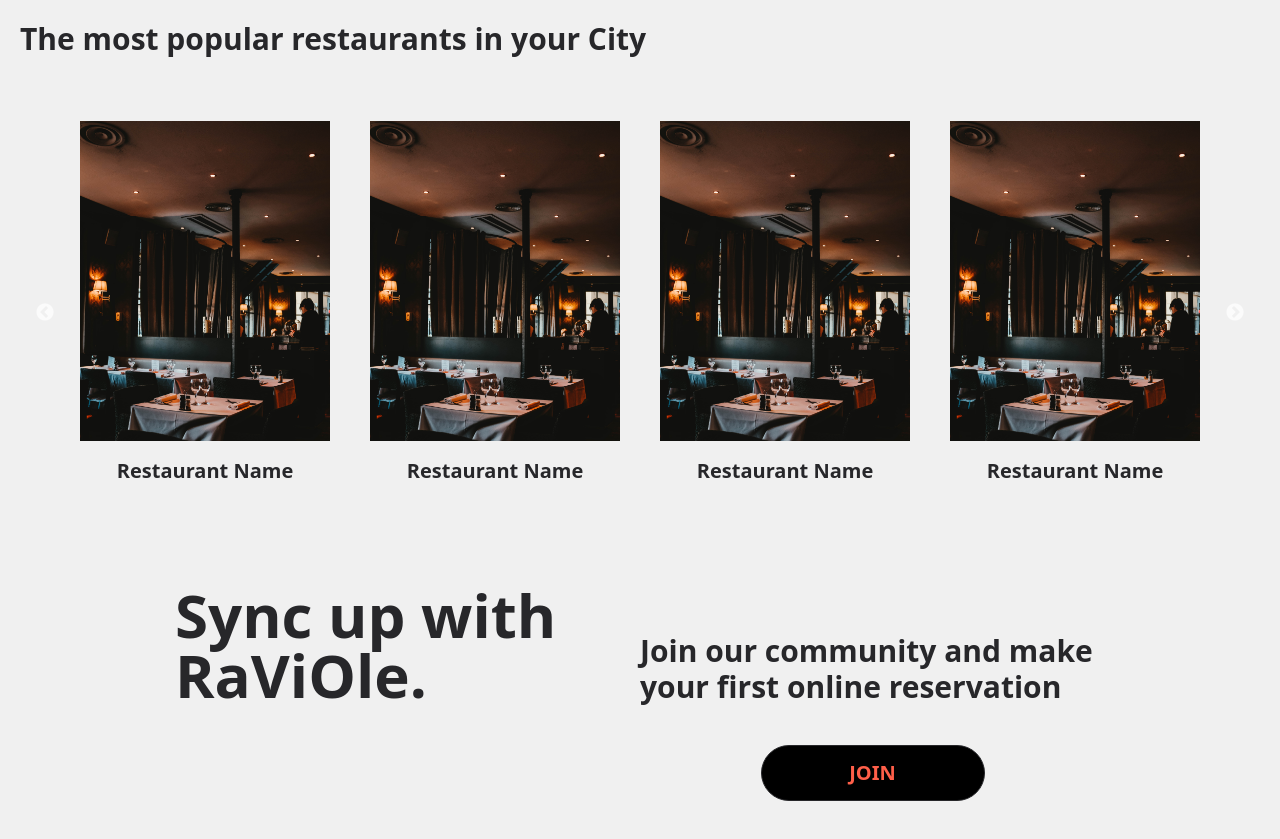
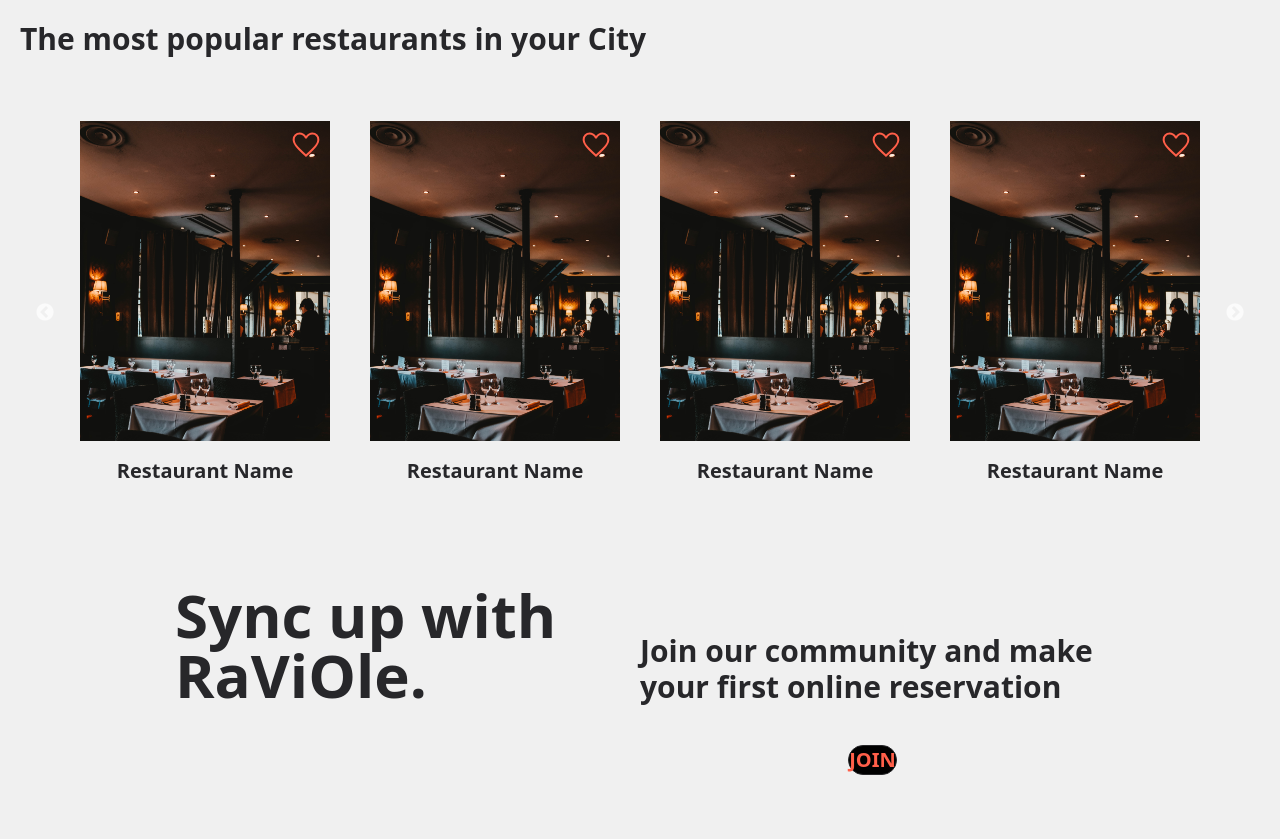
Before and after one commit to trenkenshu/Restaurants-UI, a React (Create React App) app: page / in a window 1280 px wide. Shown: the part 1167-2006 px from the top of the page. Built offline with nearby package versions, Linux system fonts and the light colour scheme.

Commit message:
fix: update buttons settings

```diff
--- a/src/components/ButtonBlack/ButtonBlack.tsx
+++ b/src/components/ButtonBlack/ButtonBlack.tsx
@@ -1,14 +1,18 @@
 import React, { FC } from 'react';
 
 interface ButtonBlackProps {
+    width: number | string;
+    height: number | string;
     buttonText: string;
     fontsize?: number | string;
 }
 
-const ButtonBlack: FC<ButtonBlackProps> = ({ fontsize, buttonText }) => {
+const ButtonBlack: FC<ButtonBlackProps> = ({ width, height, fontsize, buttonText }) => {
+    const w = `w-${width}`;
+    const h = `h-${height}`;
     return (
         <button
-            className={`w-full h-full text-${fontsize} mx-auto items-center bg-black text-corall hover:bg-smoke-gray hover:text-zinc-800 border border-zinc-800 rounded-full font-semibold`}
+            className={`${w} ${h} text-${fontsize} items-center bg-black text-corall hover:bg-smoke-gray hover:text-zinc-800 border border-zinc-800 rounded-full font-semibold`}
         >
             {buttonText}
         </button>
--- a/src/components/ButtonFavorite/ButtonFavorite.tsx
+++ b/src/components/ButtonFavorite/ButtonFavorite.tsx
@@ -5,13 +5,8 @@ interface ButtonFavoriteProps {
 }
 
 const ButtonFavorite: FC<ButtonFavoriteProps> = ({ filled }) => {
-    const bg = filled ? 'favoriteFilled' : 'favorite';
-    return (
-        <button
-            className={`w-8 h-8 bg-${bg}
-            bg-cover absolute right-2 top-2 hover:bg-favoriteFilled`}
-        ></button>
-    );
+    const bg = filled ? 'bg-favoriteFilled' : 'bg-favorite';
+    return <button className={`w-full h-full ${bg} bg-cover hover:bg-favoriteFilled`}></button>;
 };
 
 export default ButtonFavorite;
--- a/src/components/RegistrationProposal/RegistrationProposal.tsx
+++ b/src/components/RegistrationProposal/RegistrationProposal.tsx
@@ -18,8 +18,13 @@ const RegistrationProposal = () => {
             <div className='w-9/12 m-auto flex'>
                 <div className='hidden lg:block w-1/2'></div>
                 <div className='lg:w-1/2 flex justify-center mt-10 m-auto'>
-                    <div className='w-56 h-14'>
-                        <ButtonBlack fontsize={'xl'} buttonText={content.RegistrationProposal.join[lang]} />
+                    <div>
+                        <ButtonBlack
+                            width={56}
+                            height={14}
+                            fontsize={'xl'}
+                            buttonText={content.RegistrationProposal.join[lang]}
+                        />
                     </div>
                 </div>
             </div>
--- a/src/components/RestaurantCart/RestaurantCart.tsx
+++ b/src/components/RestaurantCart/RestaurantCart.tsx
@@ -9,7 +9,9 @@ const RestaurantCart = () => {
     return (
         <div className='flex flex-col w-full h-80 lg:h-96 px-5'>
             <div className='w-full h-full bg-randomRest bg-cover bg-no-repeat bg-bottom overflow-y-hidden relative'>
-                <ButtonFavorite />
+                <div className='w-8 h-8 absolute right-2 top-2'>
+                    <ButtonFavorite />
+                </div>
                 <div className='flex flex-col w-full h-4/5 bg-smoke-gray  dark:bg-zinc-800 transition-all translate-y-64 lg:translate-y-80 duration-1000 hover:translate-y-24 py-4 px-2 cursor-pointer'>
                     <h4 className='text-xl text-center font-bold pb-6 dark:text-smoke-gray'>Restaurant Name</h4>
                     <p className='text-xs mb-2 italic leading-3 dark:text-smoke-gray hidden h-12 overflow-y-auto lg:block'>
@@ -27,8 +29,8 @@ const RestaurantCart = () => {
                     <p className='dark:text-smoke-gray mb-4'>
                         <span className='font-semibold'>{content.restaurantCart.averageCheck[lang]}: </span> 35
                     </p>
-                    <div className='w-1/2 h-10 mx-auto'>
-                        <ButtonBlack buttonText={content.common.learnMore[lang]} />
+                    <div className='flex justify-center'>
+                        <ButtonBlack width={'1/2'} height={10} buttonText={content.common.learnMore[lang]} />
                     </div>
                 </div>
             </div>
```
